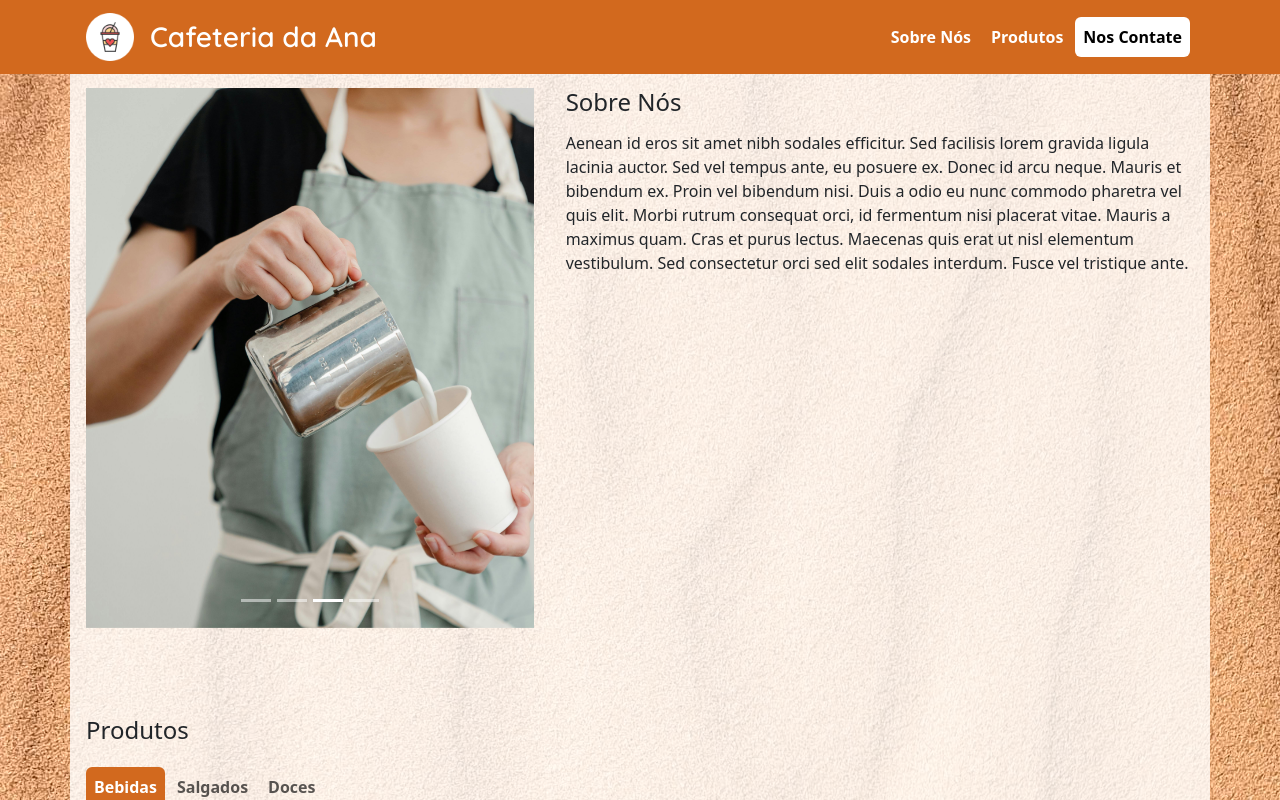
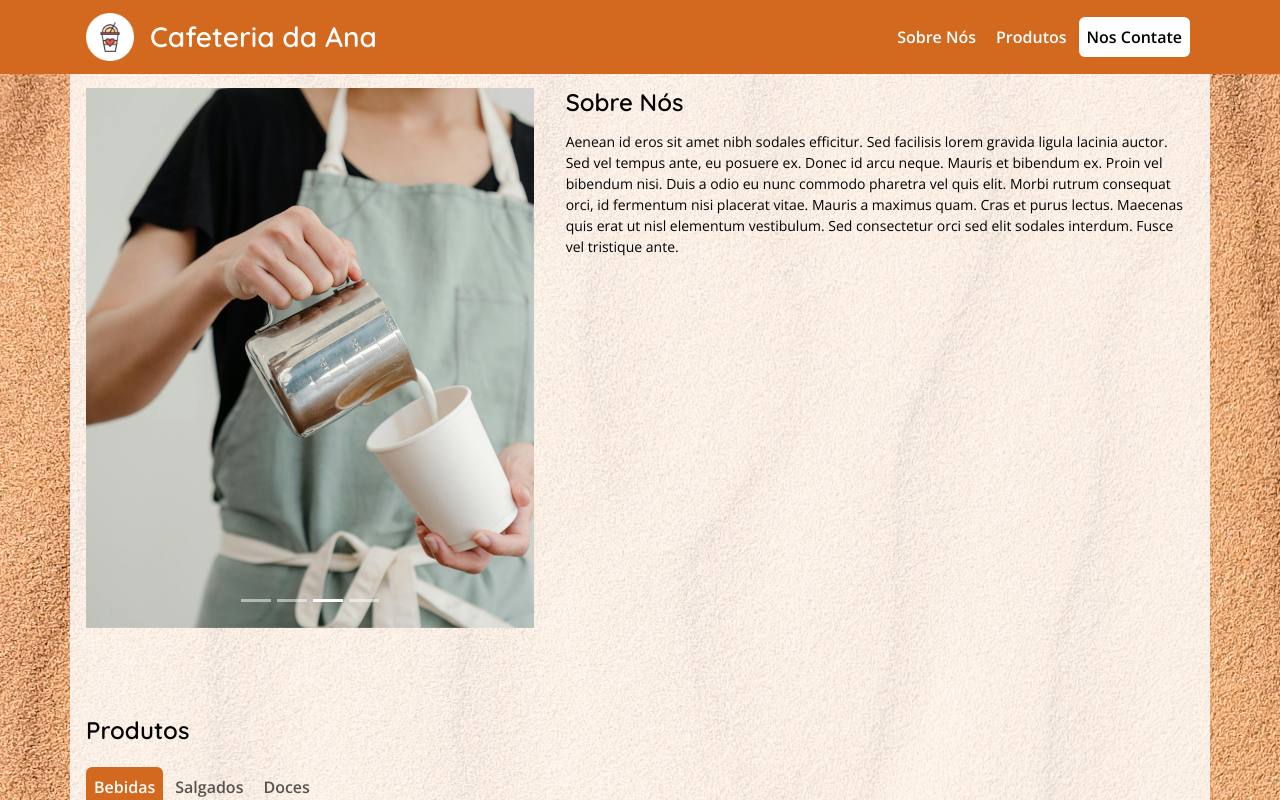
Before and after one commit to FleppyGamer/cafeteria-da-ana, a plain HTML site: page index.html in a window 1280 px wide. Both pictures are taken after a click on the link "Sobre Nós". Shown: the part 92-892 px from the top of the page. Drawn offline with nearby package versions, Linux system fonts and the light colour scheme.

Commit message:
Choir: Quicksand and Open Sans fonts added

```diff
--- a/css/main.css
+++ b/css/main.css
@@ -1,4 +1,7 @@
 *{
+    color: black;
+    font-family: "Open Sans", sans-serif;
+    font-weight: 400;
     z-index: 1;
 }
 
@@ -9,6 +12,10 @@ body{
 .container{
     padding-left: 16px;
     padding-right: 16px;
+}
+
+p{
+    font-size: 14px;
 }
 
 header,
@@ -32,10 +39,11 @@ header{
     height: 48px;
 }
 
-#store-name{
+h3, h4, h5, h6{
     font-family: "Quicksand", sans-serif;
     font-weight: 600;
 }
+
 
 #store-name,
 footer p{
@@ -128,6 +136,10 @@ section{
     border-top-right-radius: 0.375rem;
 }
 
+.h6{
+    font-weight: 700;
+}
+
 #message{
     resize: none;
     height: 150px;
--- a/index.html
+++ b/index.html
@@ -10,7 +10,9 @@
     <link rel="preconnect" href="https://fonts.googleapis.com">
     <link rel="preconnect" href="https://fonts.gstatic.com" crossorigin>
     <link href="https://fonts.googleapis.com/css2?family=Quicksand:wght@300..700&family=Raleway:ital,wght@0,100..900;1,100..900&family=Roboto+Mono:ital,wght@0,100..700;1,100..700&display=swap" rel="stylesheet">
-    <link rel="stylesheet" href="lib/bootstrap.min.css">
+    <link rel="preconnect" href="https://fonts.googleapis.com">
+    <link rel="preconnect" href="https://fonts.gstatic.com" crossorigin>
+    <link href="https://fonts.googleapis.com/css2?family=Open+Sans:ital,wght@0,300..800;1,300..800&family=Quicksand:wght@300..700&display=swap" rel="stylesheet">    <link rel="stylesheet" href="lib/bootstrap.min.css">
     <link rel="stylesheet" href="css/main.css">
     <link rel="shortcut icon" href="img/icons/cafeteria-da-ana-icon.png" type="image/x-icon">
 </head>
```
